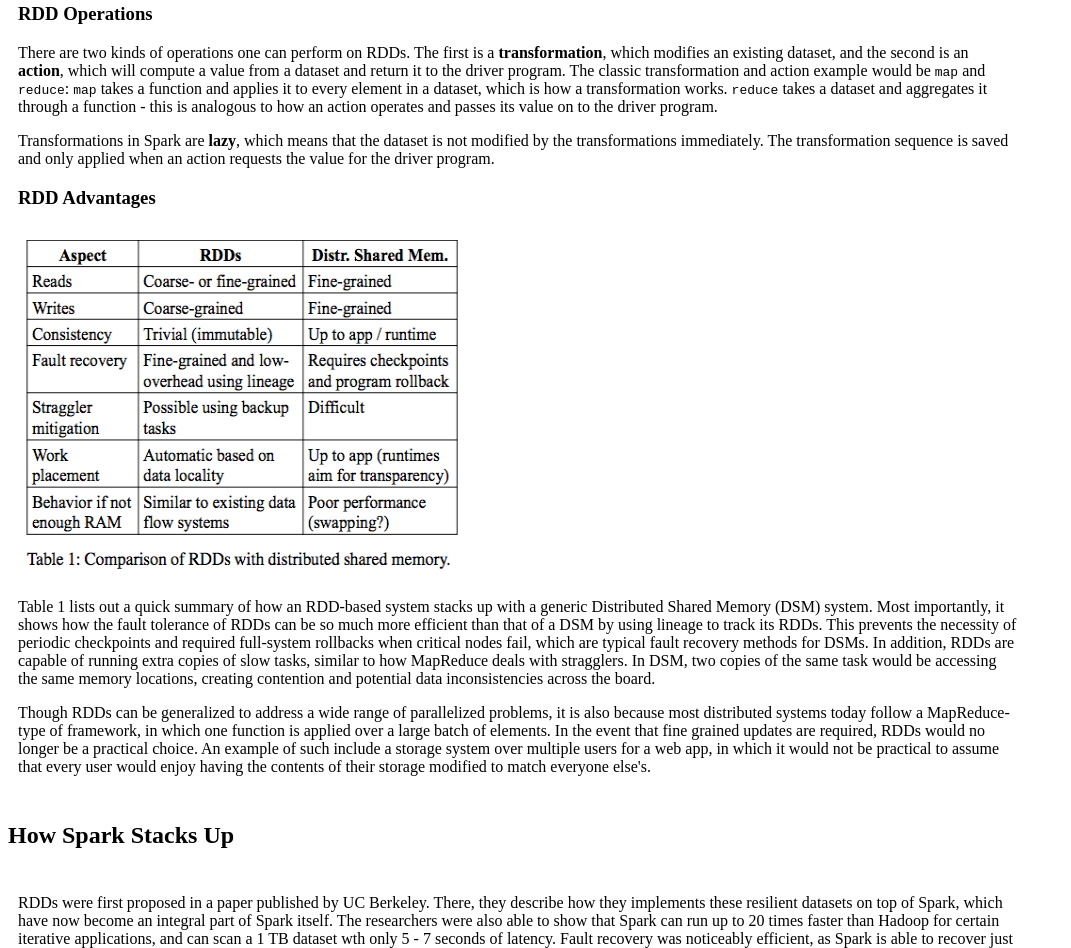
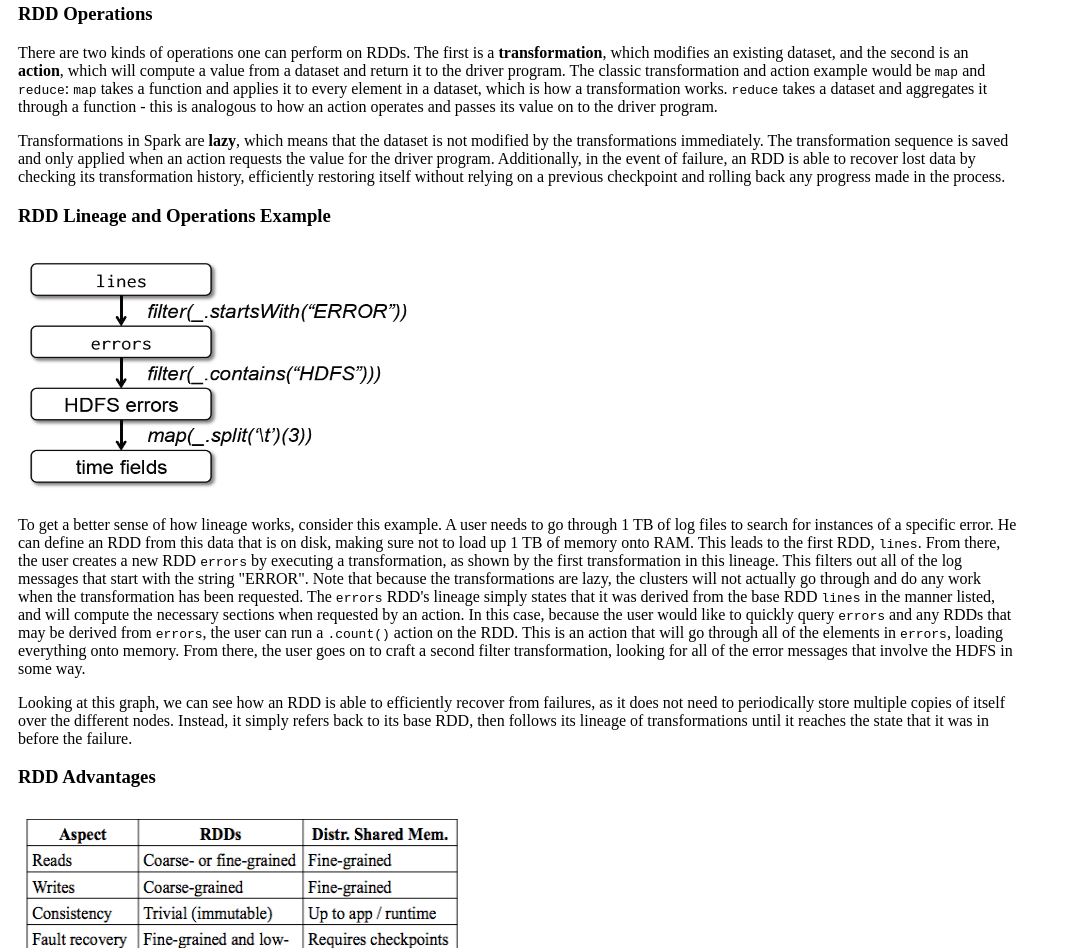
Before and after one commit to stung/cs239_spark, a plain HTML site: page index.html in a window 1280 px wide. Shown: the part 3534-4482 px from the top of the page, without its empty margins (0-1071 px from the left). Drawn offline with Linux system fonts and the light colour scheme.

Commit message:
Added lineage example and DAG

```diff
--- a/index.html
+++ b/index.html
@@ -253,6 +253,7 @@ Finally, the map and reduce algorithms are applied, and the result is printed.
 			An RDD can also be <b>partitioned</b> across multiple machines, which is another aspect of RDDs that can be set by
 			the user.
 		</p>
+
 		<h3>RDD Operations</h3>
 		<p>
 			There are two kinds of operations one can perform on RDDs. The first is a <b>transformation</b>, which modifies
@@ -265,7 +266,33 @@ Finally, the map and reduce algorithms are applied, and the result is printed.
 		<p>
 			Transformations in Spark are <b>lazy</b>, which means that the dataset is not modified by the transformations
 			immediately. The transformation sequence is saved and only applied when an action requests the value for the
-			driver program.
+			driver program. Additionally, in the event of failure, an RDD is able to recover lost data by checking its
+			transformation history, efficiently restoring itself without relying on a previous checkpoint and rolling back any
+			progress made in the process.
+		</p>
+
+		<h3>RDD Lineage and Operations Example</h3>
+		<p>
+			<img src="lineage.png" alt="Lineage DAG" style="width:400px;height:250px">
+		</p>
+		<p>
+			To get a better sense of how lineage works, consider this example. A user needs to go through 1 TB of log files
+			to search for instances of a specific error. He can define an RDD from this data that is on disk, making sure not
+			to load up 1 TB of memory onto RAM. This leads to the first RDD, <code>lines</code>. From there, the user
+			creates a new RDD <code>errors</code> by executing a transformation, as shown by the first transformation in this
+			lineage. This filters out all of the log messages that start with the string "ERROR". Note that because the
+			transformations are lazy, the clusters will not actually go through and do any work when the transformation has
+			been requested. The <code>errors</code> RDD's lineage simply states that it was derived from the base RDD
+			<code>lines</code> in the manner listed, and will compute the necessary sections when requested by an action.
+			In this case, because the user would like to quickly query <code>errors</code> and any RDDs that may be derived
+			from <code>errors</code>, the user can run a <code>.count()</code> action on the RDD. This is an action that will
+			go through all of the elements in <code>errors</code>, loading everything onto memory. From there, the user goes on
+			to craft a second filter transformation, looking for all of the error messages that involve the HDFS in some way.
+		</p>
+		<p>
+			Looking at this graph, we can see how an RDD is able to efficiently recover from failures, as it does not need to
+			periodically store multiple copies of itself over the different nodes. Instead, it simply refers back to its base
+			RDD, then follows its lineage of transformations until it reaches the state that it was in before the failure.
 		</p>
 
 		<h3>RDD Advantages</h3>
@@ -276,7 +303,11 @@ Finally, the map and reduce algorithms are applied, and the result is printed.
 			Table 1 lists out a quick summary of how an RDD-based system stacks up with a generic Distributed Shared Memory
 			(DSM) system. Most importantly, it shows how the fault tolerance of RDDs can be so much more efficient than that
 			of a DSM by using lineage to track its RDDs. This prevents the necessity of periodic checkpoints and required
-			full-system rollbacks when critical nodes fail, which are typical fault recovery methods for DSMs. In addition,
+			full-system rollbacks when critical nodes fail, which are typical fault recovery methods for DSMs.
+
+			<!-- Prof Kim really wants to highlight the fault recovery!!!! -->
+
+			In addition,
 			RDDs are capable of running extra copies of slow tasks, similar to how MapReduce deals with stragglers. In DSM,
 			two copies of the same task would be accessing the same memory locations, creating contention and potential data
 			inconsistencies across the board.
@@ -285,7 +316,7 @@ Finally, the map and reduce algorithms are applied, and the result is printed.
 			Though RDDs can be generalized to address a wide range of parallelized problems, it is also because most distributed
 			systems today follow a MapReduce-type of framework, in which one function is applied over a large batch of elements.
 			In the event that fine grained updates are required, RDDs would no longer be a practical choice. An example of such
-			include a storage system over multiple users for a web app, in which it would not be practical to assume that every
+			includes a storage system over multiple users for a web app, in which it would not be practical to assume that every
 			user would enjoy having the contents of their storage modified to match everyone else's.
 		</p>
 	</div>
```
Also changed, not shown: lineage.png (added).
